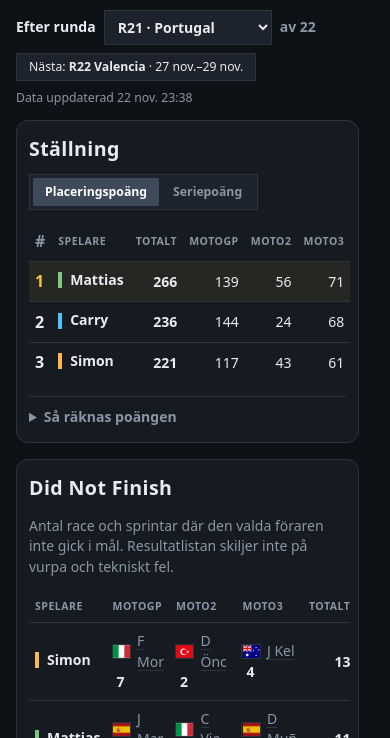
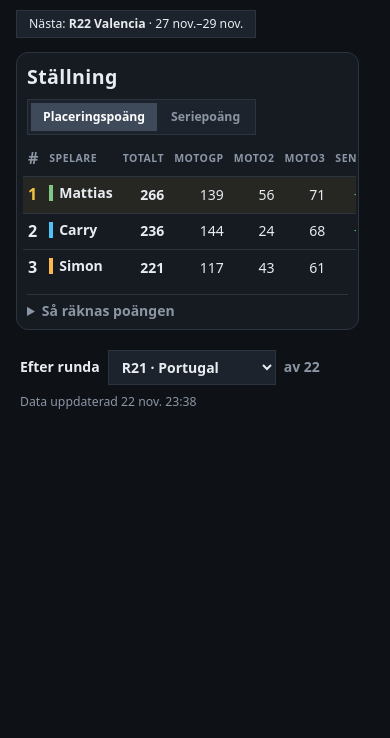
Before and after one commit to Ttias24/motogp-predictions, a website with bundled scripts: page index.html in a window 390 px wide. Shown: the part 106-844 px from the top of the page. Built offline with nearby package versions, Linux system fonts and the light colour scheme.

Commit message:
Phones: Ställning round picker and update time at the bottom, tighter table, no DNF card; Förare without display switch
Co-Authored-By: Claude Opus 5.5 <noreply@anthropic.com>

```diff
--- a/css/style.css
+++ b/css/style.css
@@ -390,6 +390,18 @@ td.rd.half { background: repeating-linear-gradient(135deg, transparent 0 5px, rg
   .brand { font-size: var(--fs-lg); }
 }
 
+/* Ställning på mobil: rundväljare och uppdaterad-tid längst ner, tätare tabell och kort. */
+.page-foot { display: none; }
+@media (max-width: 640px) {
+  body[data-view="leaderboard"] .statusbar .sb-move { display: none; }
+  body[data-view="leaderboard"] .page-foot { display: flex; flex-wrap: wrap; align-items: center; gap: 8px 14px; padding: 4px 4px 0; }
+  .board-card { padding: 10px 6px 8px; }
+  .board-card .card-head { margin: 0 4px 6px; gap: 8px; }
+  .board-card .board th, .board-card .board td { padding: 6px 5px; }
+  .board-card .board .pname { gap: 6px; }
+  .board-card details.rules { margin: 8px 4px 0; padding-top: 6px; }
+}
+
 /* ---------- Tippa / Admin ---------- */
 h3.sub { margin: 18px 0 4px; }
 .ok { color: var(--good); margin: 10px 0 0; }
--- a/js/app.js
+++ b/js/app.js
@@ -178,7 +178,7 @@ function renderHeader() {
     .join("");
 
   const roundSelect = done.length
-    ? `<label class="round-pick">${t("afterRound")}
+    ? `<label class="round-pick sb-move">${t("afterRound")}
         <select data-action="upto">${done
           .map((r) => `<option value="${r.round}" ${r.round === state.upto ? "selected" : ""}>R${r.round} · ${esc(roundTitle(r))}</option>`)
           .join("")}</select>
@@ -186,6 +186,9 @@ function renderHeader() {
       </label>`
     : "";
 
+  const updated = results.updatedAt
+    ? `<span class="muted small sb-move">${t("updated")} ${fmtDate(results.updatedAt, { day: "numeric", month: "short", hour: "2-digit", minute: "2-digit" })}</span>`
+    : "";
   document.getElementById("statusbar").innerHTML = `
     ${roundSelect}
     ${
@@ -195,9 +198,12 @@ function renderHeader() {
         ? `<span class="pill">🏁 ${t("seasonOver")}</span>`
         : ""
     }
-    ${results.updatedAt ? `<span class="muted small">${t("updated")} ${fmtDate(results.updatedAt, { day: "numeric", month: "short", hour: "2-digit", minute: "2-digit" })}</span>` : ""}
+    ${updated}
   `;
+  // På mobil visas de här två längst ner på Ställning i stället (se .page-foot).
+  pageFoot = roundSelect || updated ? `<div class="page-foot">${roundSelect}${updated}</div>` : "";
 }
+let pageFoot = "";
 
 function renderBanners() {
   const parts = [];
@@ -236,7 +242,7 @@ function render() {
   else if (NEEDS_RESULTS.has(view) && !ctx.lastRound) body = seasonNotStarted(ctx);
   else if (view === "picks" && !ctx.score.players.length) body = seasonNotStarted(ctx);
   else body = VIEWS[view](ctx);
-  app.innerHTML = renderBanners() + body;
+  app.innerHTML = renderBanners() + body + (view === "leaderboard" ? pageFoot : "");
   if (state.dialog) openDialog(state.dialog.cls, state.dialog.key);
 }
 
--- a/js/i18n.js
+++ b/js/i18n.js
@@ -196,6 +196,7 @@ const STRINGS = {
     total: "Totalt",
     player: "Spelare",
     lastRound: "Senaste runda",
+    lastRoundShort: "Senast",
     rank: "#",
     rulesTitle: "Så räknas poängen",
     rules: [
@@ -465,6 +466,7 @@ const STRINGS = {
     total: "Total",
     player: "Player",
     lastRound: "Last round",
+    lastRoundShort: "Last",
     rank: "#",
     rulesTitle: "How scoring works",
     rules: [
--- a/js/views/leaderboard.js
+++ b/js/views/leaderboard.js
@@ -36,7 +36,7 @@ export function renderLeaderboard(ctx) {
           <th class="rank">${t("rank")}</th><th>${t("player")}</th>
           <th class="num">${t("total")}</th>
           ${CLASSES.map((c) => `<th class="num">${c}</th>`).join("")}
-          <th class="num" title="${esc(t("lastRound"))}">${t("lastRound")}</th>
+          <th class="num" title="${esc(t("lastRound"))}"><span class="rn-full">${t("lastRound")}</span><span class="rn-short">${t("lastRoundShort")}</span></th>
           <th class="num dim hide-sm">${metric === "placement" ? t("series") : t("placement")}</th>
         </tr></thead>
         <tbody>${rows}</tbody>
@@ -62,7 +62,7 @@ export function renderLeaderboard(ctx) {
     .join("");
 
   return `
-    <section class="card">
+    <section class="card board-card">
       <div class="card-head">
         <h2>${t("nav.leaderboard")}</h2>
         ${segmented("metric", [["placement", t("placement")], ["series", t("series")]], metric)}
@@ -74,7 +74,7 @@ export function renderLeaderboard(ctx) {
       </details>
     </section>
 
-    <section class="card">
+    <section class="card hide-sm">
       <div class="card-head"><h2>${t("bowling")}</h2></div>
       <p class="muted">${t("bowlingDesc")}</p>
       <div class="table-wrap">
--- a/js/views/riders.js
+++ b/js/views/riders.js
@@ -113,10 +113,10 @@ export function renderRiders(ctx) {
       <h2>${t("ridersTitle")}</h2>
       <div class="controls">
         ${classTabs(ctx.classes, cls)}
-        ${segmented("display", [["points", t("showPoints")], ["pos", t("showPos")]], mode, t("show"))}
+        <div class="hide-sm">${segmented("display", [["points", t("showPoints")], ["pos", t("showPos")]], mode, t("show"))}</div>
       </div>
     </div>
-    ${types.length > 1 ? `<p class="muted small">${t("race")} / ${t("sprint")}</p>` : ""}
+    ${types.length > 1 ? `<p class="muted small hide-sm">${t("race")} / ${t("sprint")}</p>` : ""}
     <div class="table-wrap grid-wrap">
       <table class="grid">
         <thead><tr>
```
